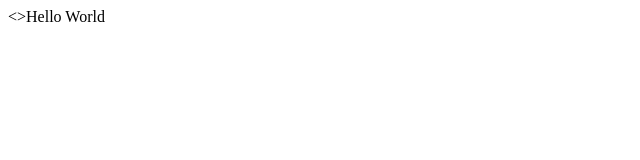
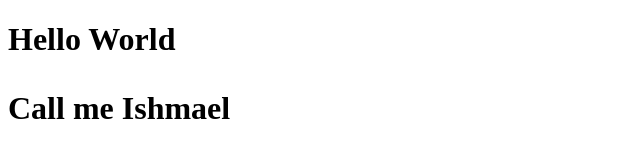
Before and after one commit to hithesh98/sample_website, a plain HTML site: page index.html in a window 1280 px wide. Shown: the whole page, without its empty margins (0-640 px from the left). Drawn offline with Linux system fonts and the light colour scheme.

Commit message:
Call me Ishmael part

```diff
--- a/index.html
+++ b/index.html
@@ -1 +1,10 @@
-<>Hello World</b>
+<!DOCTYPE html>
+<hmtl>
+	<head>
+		<title>First Webpage</title>
+	</head>
+	<body>
+		<h1>Hello World<h1/>
+		<p>Call me Ishmael</p>
+	</body>
+</html>
```
